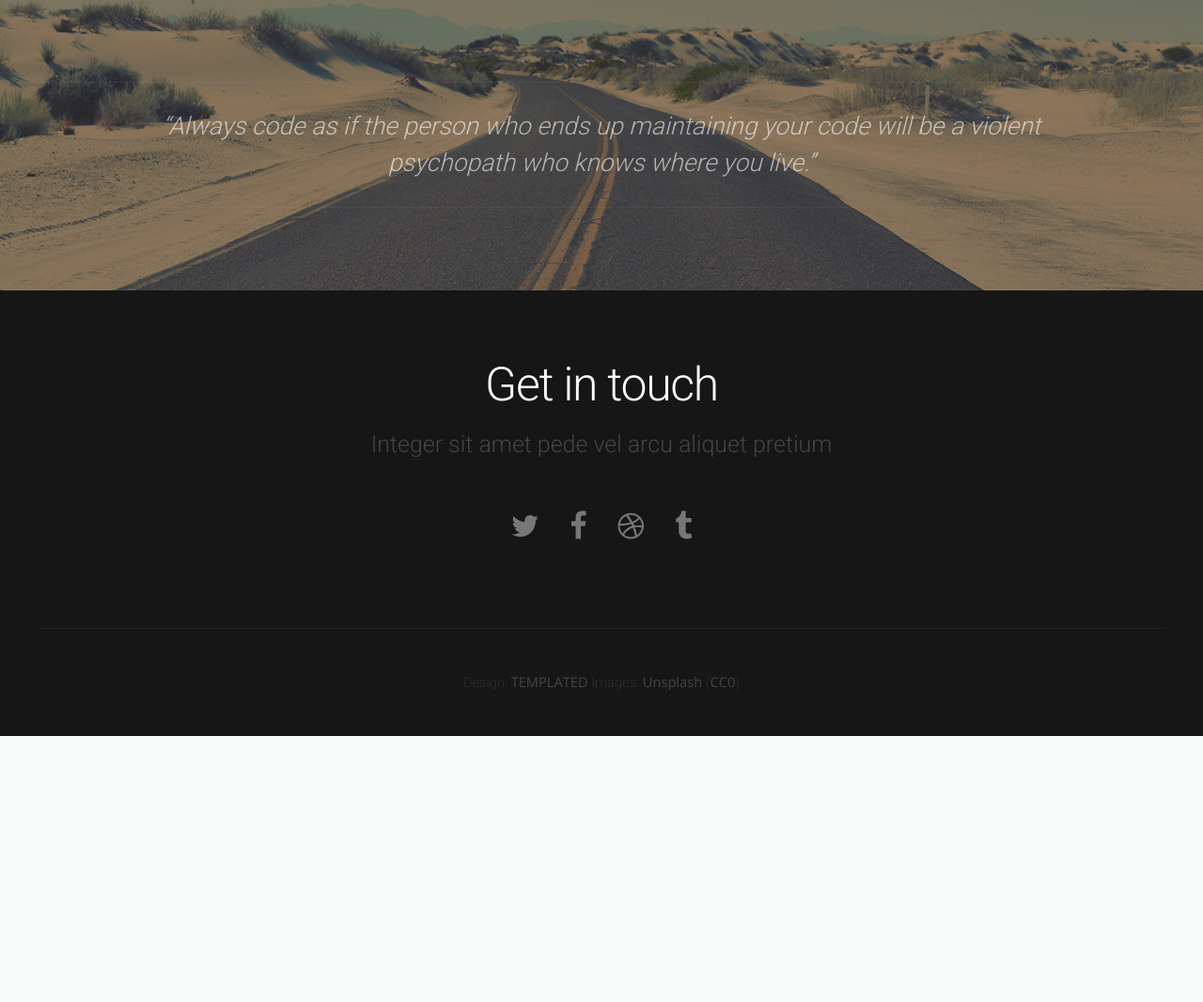
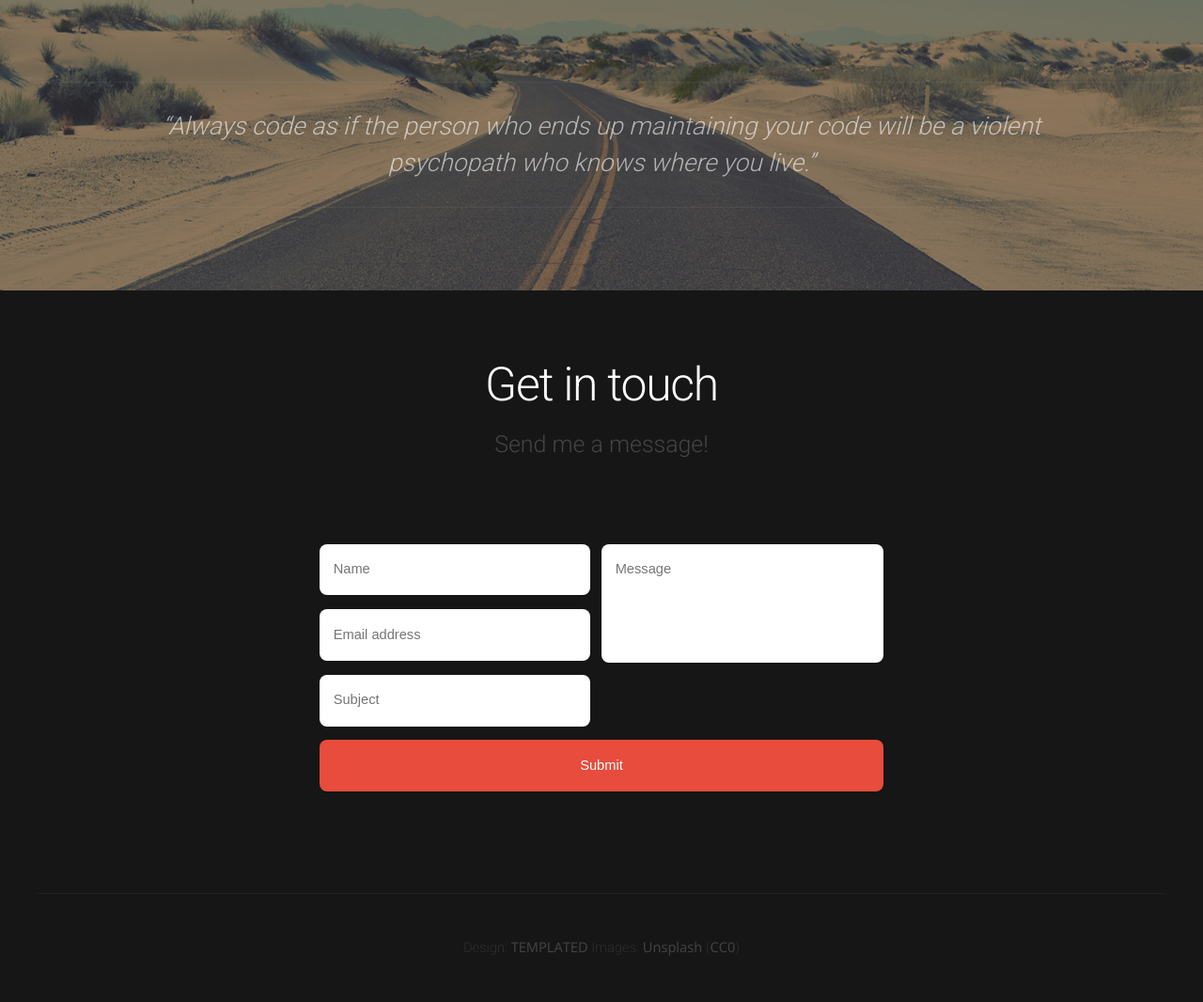
Before and after one commit to vadi95/mywebsite, a Django app: page / in a window 1280 px wide. Shown: the part 2958-4024 px from the top of the page at 94% size. Before the commit the page ends 3741 px from the top, so only its background shows below. Run offline with Django 3.2, Linux system fonts and the light colour scheme; some libraries are stand-ins or nearby versions.

Commit message:
Configured DB and synced it with admin page and added contact section

```diff
--- /dev/null
+++ b/mywebsite/admin.py
@@ -0,0 +1,5 @@
+from django.contrib import admin
+
+from .models import Message
+
+admin.site.register(Message)
--- a/mywebsite/settings.py
+++ b/mywebsite/settings.py
@@ -37,6 +37,7 @@ INSTALLED_APPS = [
     'django.contrib.sessions',
     'django.contrib.messages',
     'django.contrib.staticfiles',
+    'mywebsite',
 ]
 
 MIDDLEWARE_CLASSES = [
@@ -108,7 +109,7 @@ AUTH_PASSWORD_VALIDATORS = [
 
 LANGUAGE_CODE = 'en-us'
 
-TIME_ZONE = 'UTC'
+TIME_ZONE = 'Asia/Kolkata'
 
 USE_I18N = True
 
--- a/mywebsite/static/mywebsite/css/style.css
+++ b/mywebsite/static/mywebsite/css/style.css
@@ -1064,3 +1064,106 @@
 			font-weight: 300;
 			color: rgba(255,255,255,.6);
 		}
+
+@import url(http://fonts.googleapis.com/css?family=Merriweather);
+*,
+*:before,
+*:after {
+  -moz-box-sizing: border-box;
+  -webkit-box-sizing: border-box;
+  box-sizing: border-box;
+}
+
+form {
+  max-width: 600px;
+  text-align: center;
+  margin: 20px auto;
+}
+form input, form textarea {
+  border: 0;
+  outline: 0;
+  padding: 1em;
+  -moz-border-radius: 8px;
+  -webkit-border-radius: 8px;
+  border-radius: 8px;
+  display: block;
+  width: 100%;
+  margin-top: 1em;
+  font-family: 'Merriweather', sans-serif;
+  -moz-box-shadow: 0 1px 1px rgba(0, 0, 0, 0.1);
+  -webkit-box-shadow: 0 1px 1px rgba(0, 0, 0, 0.1);
+  box-shadow: 0 1px 1px rgba(0, 0, 0, 0.1);
+  resize: none;
+}
+form input:focus, form textarea:focus {
+  -moz-box-shadow: 0 0px 2px #e74c3c !important;
+  -webkit-box-shadow: 0 0px 2px #e74c3c !important;
+  box-shadow: 0 0px 2px #e74c3c !important;
+}
+form #input-submit {
+  color: white;
+  background: #e74c3c;
+  cursor: pointer;
+}
+form #input-submit:hover {
+  -moz-box-shadow: 0 1px 1px 1px rgba(170, 170, 170, 0.6);
+  -webkit-box-shadow: 0 1px 1px 1px rgba(170, 170, 170, 0.6);
+  box-shadow: 0 1px 1px 1px rgba(170, 170, 170, 0.6);
+}
+form textarea {
+  height: 126px;
+}
+
+.half {
+  float: left;
+  width: 48%;
+  margin-bottom: 1em;
+}
+
+.right {
+  width: 50%;
+}
+
+.left {
+  margin-right: 2%;
+}
+
+@media (max-width: 480px) {
+  .half {
+    width: 100%;
+    float: none;
+    margin-bottom: 0;
+  }
+}
+/* Clearfix */
+.cf:before,
+.cf:after {
+  content: " ";
+  /* 1 */
+  display: table;
+  /* 2 */
+}
+
+.cf:after {
+  clear: both;
+}
+
+.error {
+    width:200px;
+    height:20px;
+    height:auto;
+    position:absolute;
+    left:50%;
+    margin-left:-100px;
+    bottom:10px;
+    background-color: #383838;
+    color: #F0F0F0;
+    font-family: Calibri;
+    font-size: 20px;
+    padding:10px;
+    text-align:center;
+    border-radius: 2px;
+    -webkit-box-shadow: 0px 0px 24px -1px rgba(56, 56, 56, 1);
+    -moz-box-shadow: 0px 0px 24px -1px rgba(56, 56, 56, 1);
+    box-shadow: 0px 0px 24px -1px rgba(56, 56, 56, 1);
+}
--- /dev/null
+++ b/mywebsite/static/mywebsite/js/message_fade.js
@@ -0,0 +1,10 @@
+ $(window).on("load", function () {
+            $('#intro-wrap').hide();
+            $('#intro-wrap').fadeIn(2000, function () {
+                // First Animation complete
+                setTimeout(function(){$('#intro-wrap').fadeOut(2000, function () {
+                    // Second Animation complete
+                });
+                },2000);// Wait for 2 Seconds
+            });
+         });
--- a/mywebsite/templates/index.html
+++ b/mywebsite/templates/index.html
@@ -17,6 +17,7 @@
 		<script src="{% static 'mywebsite/js/skel.min.js' %}"></script>
 		<script src="{% static 'mywebsite/js/skel-panels.min.js' %}"></script>
 		<script src="{% static 'mywebsite/js/init.js' %}"></script>
+		<script src="{% static 'mywebsite/js/message_fade.js' %}"></script>
 
 		<link rel="stylesheet" href="{% static 'mywebsite/css/profile-links.css' %}"/>
 		<link rel="stylesheet" href="{% static 'mywebsite/css/skel-noscript.css' %}"/>
@@ -38,6 +39,7 @@
 							<li><a href="/#aboutme">About me</a></li>
 							<li><a href="/#interests">Interests</a></li>
 							<li><a href="/blog/">Blog</a></li>
+							<li><a href="/#contact">Contact</a></li>
 							<li><a href="https://drive.google.com/file/d/0B_v0hP2vfMqYc0M4ZF9nRVBWcjA/view" target="_blank">Resume</a></li>
 						</ul>
 					</nav>
@@ -60,8 +62,11 @@
 					<a class='profile-link twitter fa fa-linkedin' data-user='vadi95' href='https://www.linkedin.com/in/vadi95' target="_blank"></a>
 				</div>
 			</div>
-
-
+			<div id="intro-wrap">
+    			<div id="intro-text">
+        			<h1 style="font-size: 200%;color:white;font-weight: bold;">{{message}}</h1>
+    			</div>
+			</div>
 		</div>
 
 	<!-- Featured -->
@@ -153,23 +158,32 @@
 		</div>
 
 	<!-- Footer -->
+	<div id="contact">
 		<div id="footer">
 			<div class="container">
 				<section>
 					<header>
 						<h2>Get in touch</h2>
-						<span class="byline">Integer sit amet pede vel arcu aliquet pretium</span>
+						<span class="byline">Send me a message!</span>
 					</header>
 					<ul class="contact">
-						<li><a href="#" class="fa fa-twitter"><span>Twitter</span></a></li>
-						<li class="active"><a href="#" class="fa fa-facebook"><span>Facebook</span></a></li>
-						<li><a href="#" class="fa fa-dribbble"><span>Pinterest</span></a></li>
-						<li><a href="#" class="fa fa-tumblr"><span>Google+</span></a></li>
+						<form method="post" action="/" class="cf">
+							{% csrf_token %}
+						  <div class="half left cf">
+							<input type="text" id="input-name" name="name" placeholder="Name" required>
+							<input type="email" id="input-email" name="email" placeholder="Email address" required>
+							<input type="text" name="subject" id="input-subject" placeholder="Subject" required>
+						  </div>
+						  <div class="half right cf">
+							<textarea name="message" id="input-message" placeholder="Message" required></textarea>
+						  </div>
+						  <input name="submit" type="submit" value="Submit" id="input-submit">
+						</form>
 					</ul>
 				</section>
 			</div>
 		</div>
-
+	</div>
 	<!-- Copyright -->
 		<div id="copyright">
 			<div class="container">
--- a/mywebsite/urls.py
+++ b/mywebsite/urls.py
@@ -21,5 +21,6 @@ from mywebsite import views
 urlpatterns = [
     url(r'^$', views.home),
     url(r'^blog/', views.blog),
+    url(r'^admin/', admin.site.urls),
     url(r'^.*$', views.error),
 ]
--- a/mywebsite/views.py
+++ b/mywebsite/views.py
@@ -1,7 +1,18 @@
 from django.shortcuts import render
+from mywebsite.models import Message
+from django.template.context_processors import csrf
 
 def home(request):
-    return render(request, 'index.html')
+    context = {}
+
+    if 'submit' in request.POST:
+        msg = Message(name=request.POST['name'], email=request.POST['email'],
+                    message=request.POST['message'])
+        msg.save()
+        context.update({'message': 'Message Received!', 'messagetype': 'success'})
+
+    context.update(csrf(request))
+    return render(request, 'index.html', context)
 
 def blog(request):
     return render(request, 'blog.html')
```
Also changed, not shown: mywebsite/models.py (added, +8 -0 lines), db.sqlite3, mywebsite/migrations/0001_initial.py (added), mywebsite/migrations/__init__.py (added), 7 other files.
